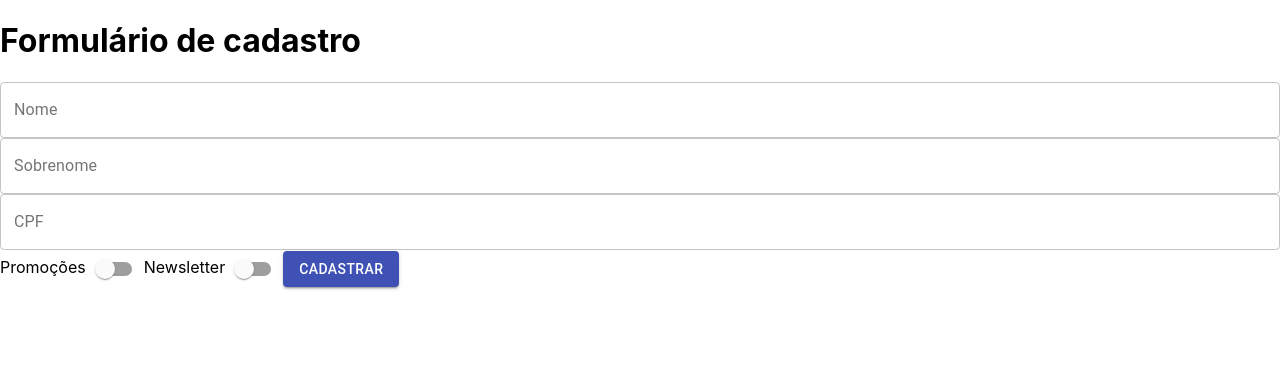
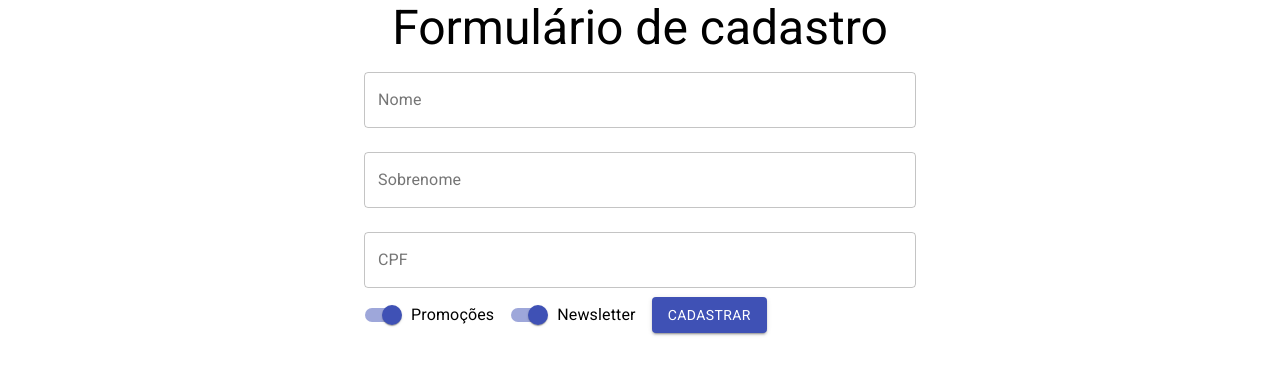
Before and after one commit to RaphaelF/Trilha-React, a React (Create React App) app in the folder react2/the_form/: page / in a window 1280 px wide. Shown: the top 374 px of the page. Built offline with nearby package versions, Linux system fonts and the light colour scheme.

Commit message:
Update Material UI
Material UI usage

```diff
--- a/react2/the_form/package.json
+++ b/react2/the_form/package.json
@@ -7,6 +7,7 @@
     "@testing-library/jest-dom": "^5.16.2",
     "@testing-library/react": "^12.1.2",
     "@testing-library/user-event": "^13.5.0",
+    "fontsource-roboto": "^4.0.0",
     "react": "^17.0.2",
     "react-dom": "^17.0.2",
     "react-scripts": "5.0.0",
--- a/react2/the_form/src/App.js
+++ b/react2/the_form/src/App.js
@@ -1,13 +1,16 @@
-import { Fragment } from "react";
 import "./App.css";
 import FormularioCadastro from "./components/FormularioCadastro/FormularioCadastro";
+import { Container, Typography } from "@material-ui/core";
+import "fontsource-roboto";
 
 function App() {
   return (
-    <Fragment>
-      <h1>Formulário de cadastro</h1>
+    <Container component="article" maxWidth="sm">
+      <Typography variant="h3" component="h1" align="center">
+        Formulário de cadastro
+      </Typography>
       <FormularioCadastro />
-    </Fragment>
+    </Container>
   );
 }
 
--- a/react2/the_form/src/components/FormularioCadastro/FormularioCadastro.jsx
+++ b/react2/the_form/src/components/FormularioCadastro/FormularioCadastro.jsx
@@ -1,35 +1,55 @@
 import React from "react";
 import Button from "@material-ui/core/Button";
-import { TextField, Switch } from "@material-ui/core";
+import { TextField, Switch, FormControlLabel } from "@material-ui/core";
 
 function FormularioCadastro() {
   return (
     <form>
-      <TextField id="nome" label="Nome" variant="outlined" fullWidth />
+      <TextField
+        id="nome"
+        label="Nome"
+        variant="outlined"
+        margin="normal"
+        fullWidth
+      />
 
       <TextField
         id="sobrenome"
         label="Sobrenome"
         variant="outlined"
+        margin="normal"
         fullWidth
       />
 
-      <TextField id="cpf" label="CPF" variant="outlined" fullWidth />
+      <TextField
+        id="cpf"
+        label="CPF"
+        variant="outlined"
+        margin="normal"
+        fullWidth
+      />
 
-      <label htmlFor="">Promoções</label>
+      <FormControlLabel
+        label="Promoções"
+        control={
           <Switch
             name="Promocoes"
             inputProps={{ "aria-label": "secondary checkbox" }}
-        label="Promoções"
             color="primary"
+            defaultChecked={true}
           />
-
-      <label htmlFor="">Newsletter</label>
+        }
+      />
+      <FormControlLabel
+        label="Newsletter"
+        control={
           <Switch
             name="Newsletter"
             inputProps={{ "aria-label": "secondary checkbox" }}
-        label="Newsletter"
             color="primary"
+            defaultChecked={true}
+          />
+        }
       />
 
       <Button variant="contained" color="primary" type="submit">
```
Also changed, not shown: 1 other file (tests, documents, lock files or other folders). Lines whose indentation alone changed are shown as unchanged.
